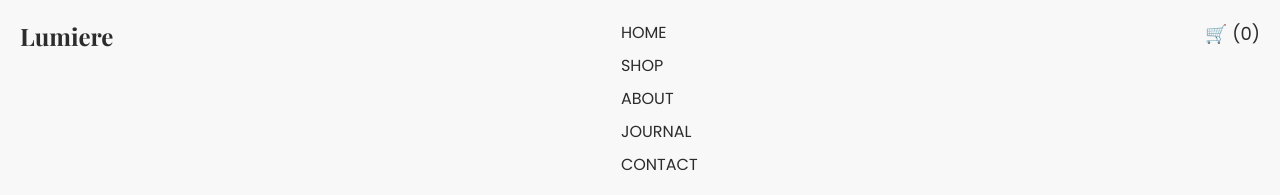
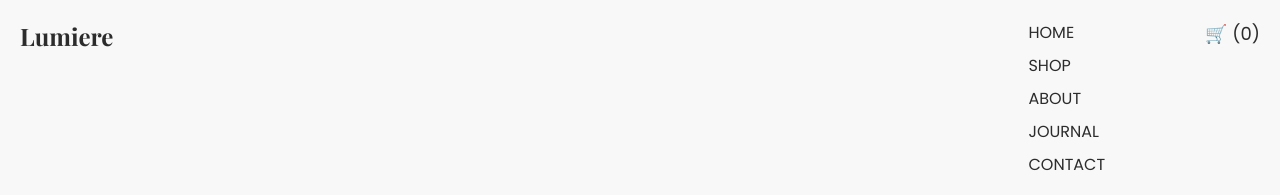
Before and after one commit to spitzer4/lumiere-site, a plain HTML site: page index.html in a window 1280 px wide. Shown: the top 195 px of the page. Drawn offline with nearby package versions, Linux system fonts and the light colour scheme; grey boxes are pictures that could not be loaded.

Commit message:
Move nav bar directly to right of shopping cart

```diff
--- a/css/style.css
+++ b/css/style.css
@@ -47,6 +47,11 @@ header {
     font-family: 'Playfair Display', serif;
 }
 
+nav {
+	display: flex;
+	align-items: flex-start;
+}
+
 nav ul {
     list-style: none;
     display: flex;
@@ -54,6 +59,7 @@ nav ul {
     padding: 0;
     margin: 0;
 	flex-direction: column;
+	padding-right: 100px;
 }
 
 nav ul li {
@@ -64,6 +70,7 @@ nav ul li {
 
 .cart {
     font-size: 18px;
+	align-items: center;
 }
 
 /* Hero Section */
--- a/index.html
+++ b/index.html
@@ -18,8 +18,9 @@
                 <li><a href="#">JOURNAL</a></li>
                 <li><a href="#">CONTACT</a></li>
             </ul>
+			<div class="cart">🛒 (0)</div>
         </nav>
-        <div class="cart">🛒 (0)</div>
+        <!-- <div class="cart">🛒 (0)</div> -->
     </header>
 
     <section class="hero">
```
